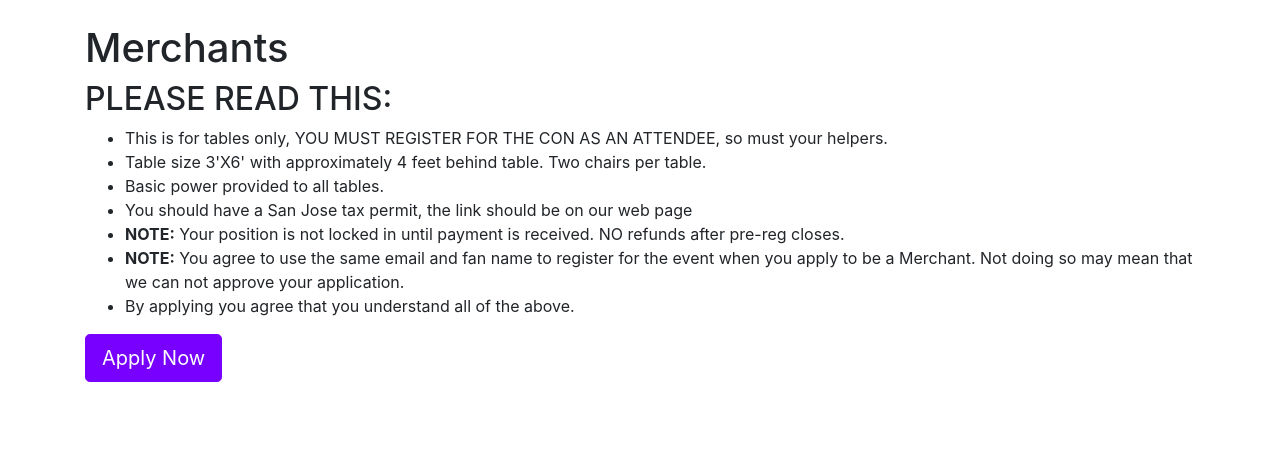
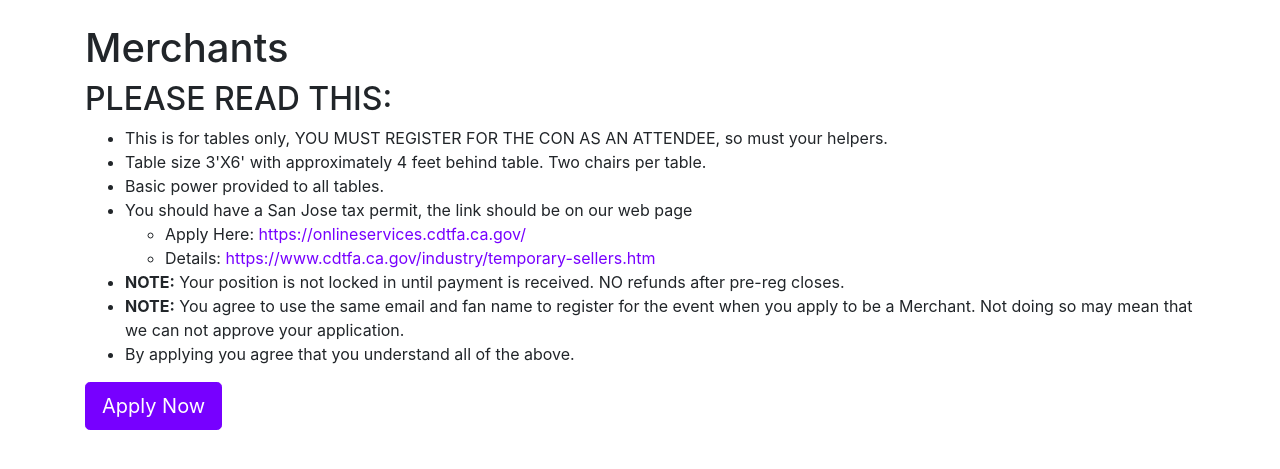
Before and after one commit to pacanthro/paw_apply, a Django app: template merchants/templates/merchants.html in a window 1280 px wide. Shown: the part 56-525 px from the top of the page. Run offline with Django 3.2, Linux system fonts and the light colour scheme; the template is opened without the code that fills it, so the values that code supplies are empty; some libraries are stand-ins or nearby versions.

Commit message:
Add Tax Links
Added tax links to the merchants page.
Fixes #32

```diff
--- a/merchants/templates/merchants.html
+++ b/merchants/templates/merchants.html
@@ -12,7 +12,12 @@
       table.</li>
   <li>Basic power provided to all tables.</li>
   <li>You should have a San Jose tax permit,  the link should be on our web
-      page</li>
+      page
+      <ul>
+        <li>Apply Here: <a href="https://onlineservices.cdtfa.ca.gov/">https://onlineservices.cdtfa.ca.gov/</a></li>
+        <li>Details: <a href="https://www.cdtfa.ca.gov/industry/temporary-sellers.htm">https://www.cdtfa.ca.gov/industry/temporary-sellers.htm</a></li>
+      </ul>
+  </li>
   <li><b>NOTE:</b> Your position is not locked in until payment is received. NO refunds
       after pre-reg closes.</li>
   <li><b>NOTE:</b> You agree to use the same email and fan name to register for the
```
